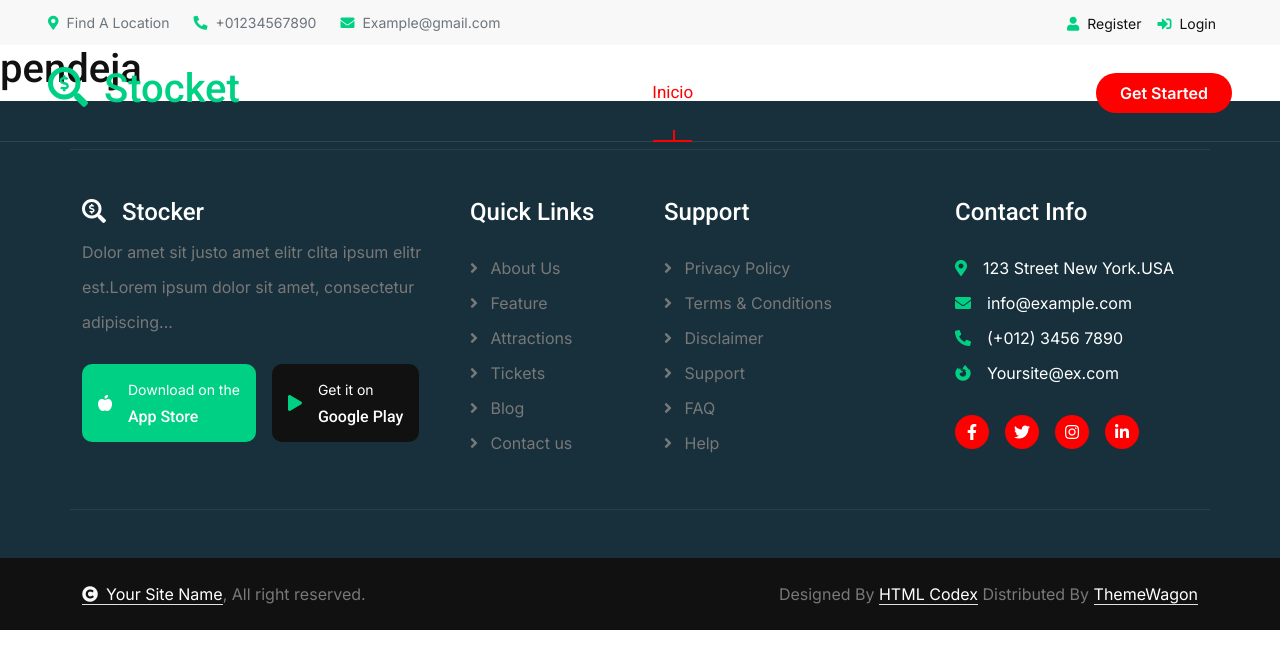
After one commit to juan-sotelo1994/plataformamia, a Flask app: page /serviciosautoma in a window 1280 px wide. The commit adds this page. Shown: the top 669 px of the page. Run offline with Flask 3, Linux system fonts and the light colour scheme; some libraries are stand-ins or nearby versions.

Commit message:
version6

```diff
--- a/app/app.py
+++ b/app/app.py
@@ -6,11 +6,14 @@ app = Flask(__name__)
 # resgistro de las importaciones y configuraciones
 from portal import portalprincipal
 from auth import autenticar
+from servicios import servi
+
 
 # Registro de blueprints
 
 app.register_blueprint(portalprincipal)
 app.register_blueprint(autenticar)
+app.register_blueprint(servi)
 
 
 
--- /dev/null
+++ b/app/servicios/__init__.py
@@ -0,0 +1,4 @@
+from flask import Blueprint
+
+servi = Blueprint('servi', __name__, template_folder='templates', static_folder='static')
+from . import servicio
--- /dev/null
+++ b/app/servicios/servicio.py
@@ -0,0 +1,6 @@
+from flask import render_template
+from . import servi
+
+@servi.route('/serviciosautoma')
+def serviciosautoma():
+    return render_template('serviciosautoma.html')
--- /dev/null
+++ b/app/servicios/templates/serviciosautoma.html
@@ -0,0 +1,9 @@
+{% extends 'base.html' %}
+
+{% block title %} Servicio Automatizacion {% endblock %}
+{% block content %}
+
+
+<h1>pendeja</h1>
+
+{% endblock %}
--- a/app/templates/base.html
+++ b/app/templates/base.html
@@ -47,7 +47,7 @@
                 <div class="col-lg-4 text-center text-lg-end">
                     <div class="d-inline-flex align-items-center" style="height: 45px;">
                         <a href="#"><small class="me-3 text-dark"><i class="fa fa-user text-primary me-2"></i>Register</small></a>
-                        <a href="#"><small class="me-3 text-dark"><i class="fa fa-sign-in-alt text-primary me-2"></i>Login</small></a>
+                        <a href="{{ url_for('autenticar.login') }}"><small class="me-3 text-dark"><i class="fa fa-sign-in-alt text-primary me-2"></i>Login</small></a>
 
                     </div>
                 </div>
@@ -74,7 +74,7 @@
                                 <span class="dropdown-toggle">Servicios</span>
                             </a>
                             <div class="dropdown-menu m-0">
-                                <a href="feature.html" class="dropdown-item">Automatizaciones</a>
+                                <a href="{{ url_for('servi.serviciosautoma') }}" class="dropdown-item">Automatizaciones</a>
                                 <a href="offer.html" class="dropdown-item">Asesoria Juridica</a>
                                 <a href="team.html" class="dropdown-item">Backups de Informacion</a>
                                 <a href="testimonial.html" class="dropdown-item">Diseño de Sistemas Electricos</a>
```
Also changed, not shown: app/portal/templates/Contactanos.html (added, +7 -0 lines), app/portal/portalprin.py (line endings or trailing spaces), app/servicios/templates/servi_apps.html (added), app/servicios/templates/servi_backup.html (added), app/servicios/templates/servi_electronica.html (added), app/servicios/templates/servi_juridica.html (added), app/servicios/templates/servi_marketing.html (added), app/servicios/templates/servi_redes.html (added), app/servicios/templates/servi_sisconta.html (added), app/servicios/templates/servi_sistemas.html (added), app/servicios/templates/servi_web.html (added), app/templates/baselogin.html (added).
